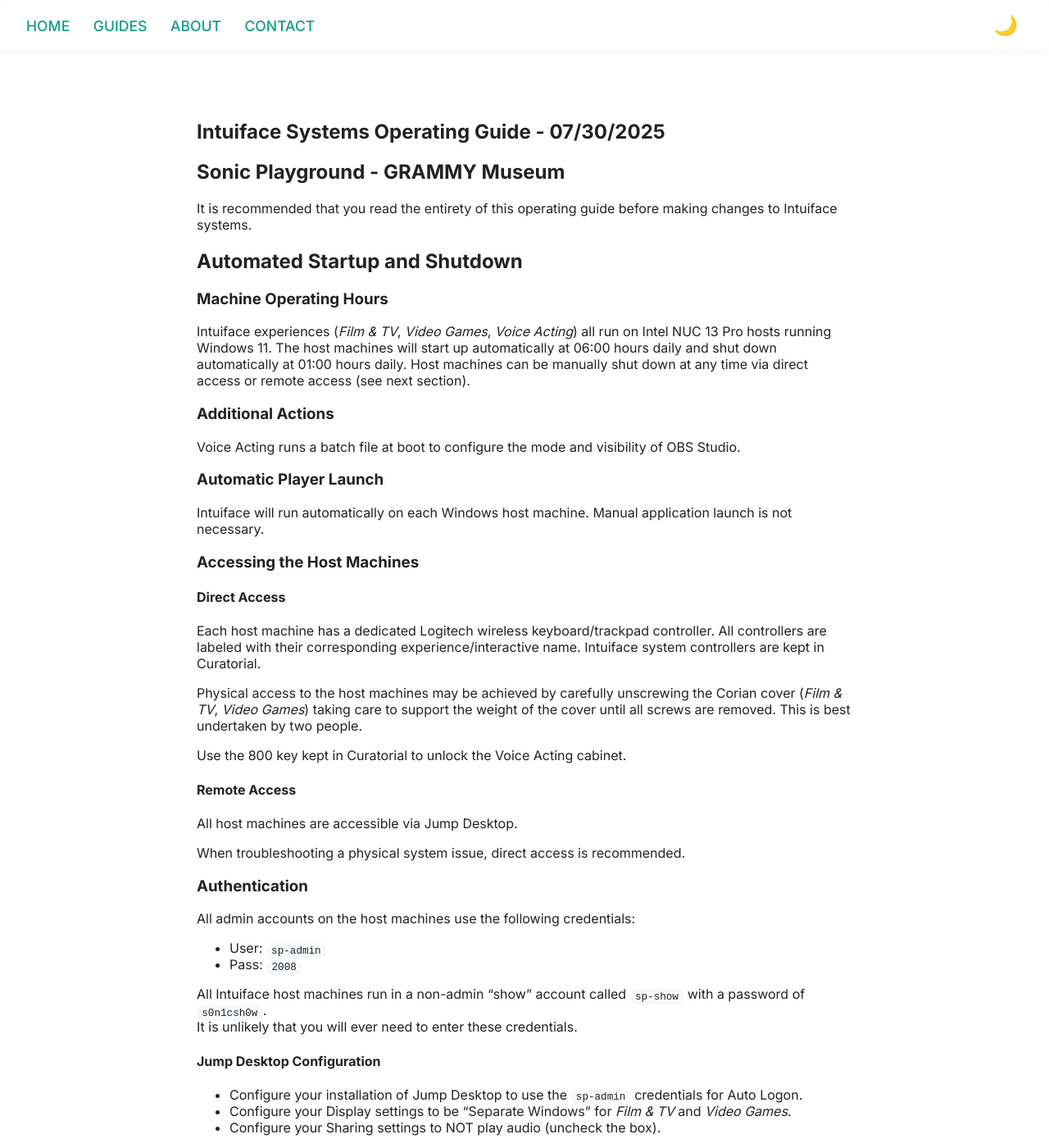
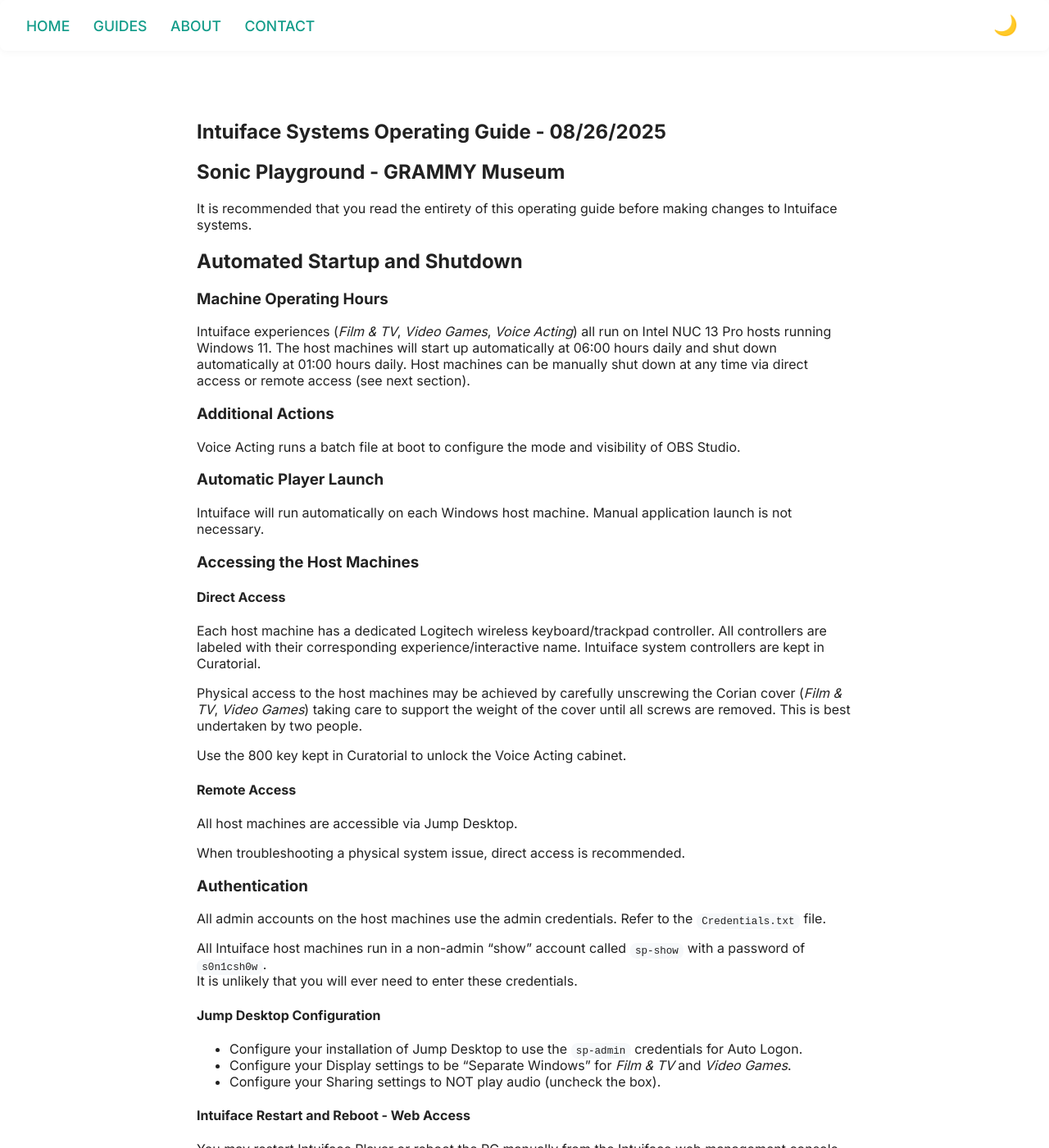
Before and after one commit to buryhoganllc/sonic-playground-guides, a Jekyll site: the page built from guides/intuiface.md, in a window 1280 px wide and 1400 px high. Shown: the whole window at 82% size. Built offline with Jekyll 4.4.1, drawn with Linux system fonts in a browser that asks for light colours.

Commit message:
docs/update credentials instructions

```diff
--- a/guides/intuiface.md
+++ b/guides/intuiface.md
@@ -4,7 +4,7 @@
 permalink: /intuiface/
 ---
 
-## Intuiface Systems Operating Guide - 07/30/2025
+## Intuiface Systems Operating Guide - 08/26/2025
 
 ## Sonic Playground - GRAMMY Museum
 
@@ -44,10 +44,7 @@
 
 ### Authentication
 
-All admin accounts on the host machines use the following credentials:
-
-- User: `sp-admin`
-- Pass: `2008`
+All admin accounts on the host machines use the admin credentials. Refer to the `Credentials.txt` file.
 
 All Intuiface host machines run in a non-admin “show” account called `sp-show` with a password of `s0n1csh0w`.
 It is unlikely that you will ever need to enter these credentials.
```
